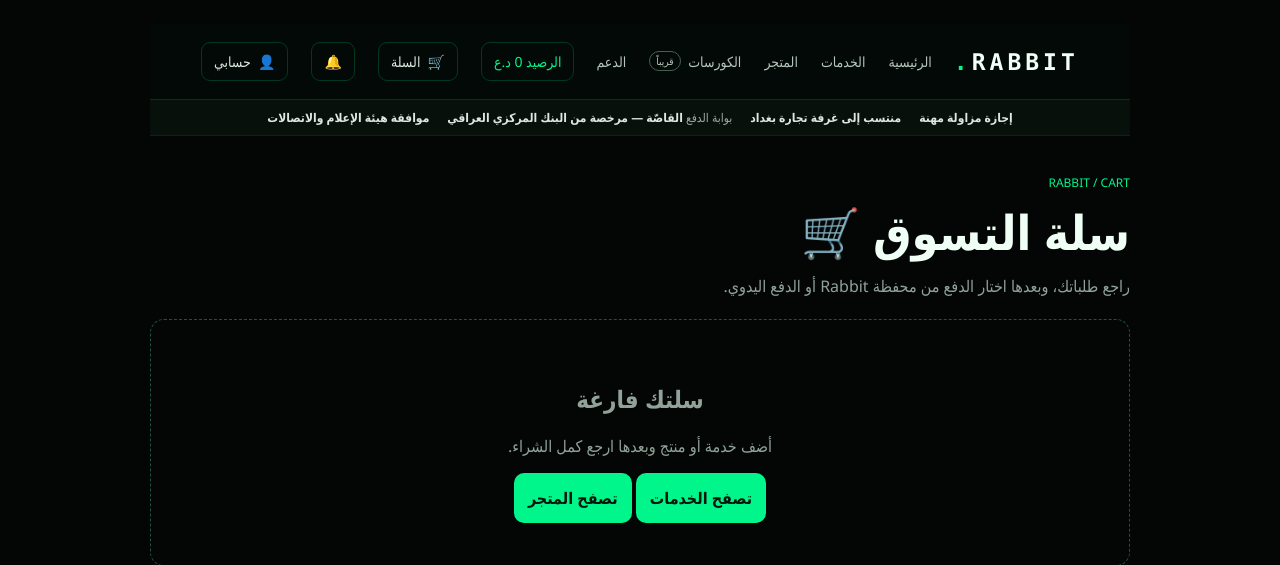
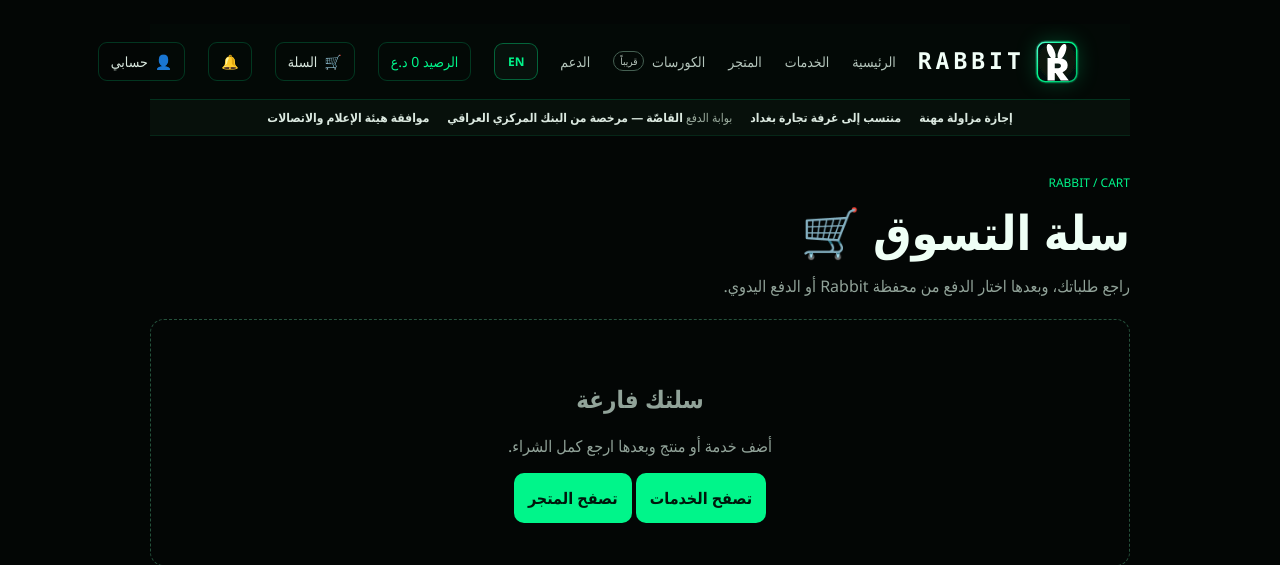
Before and after one commit to hkrh22816-byte/raddit_project, a Flask app: page /cart in a window 1280 px wide. Shown: the top 565 px of the page. Run offline with Flask 3, Linux system fonts and the light colour scheme; the visitor is signed in with stand-in values (Sample User, id 1); data comes from the database, SQL or seed files in the repository; data that the repository does not hold is empty; some libraries are stand-ins or nearby versions.

Commit message:
Add Rabbit logo and Arabic English language switch without changing site flows

```diff
--- a/templates/_site_header.html
+++ b/templates/_site_header.html
@@ -3,15 +3,18 @@
 #rabbitSiteHeader{position:sticky;top:0;z-index:10000;min-height:76px;width:100%;padding:10px clamp(14px,4vw,56px);display:grid;grid-template-columns:auto 1fr auto;align-items:center;gap:22px;background:rgba(4,10,7,.96);border-bottom:1px solid rgba(0,245,138,.18);backdrop-filter:blur(16px);color:#f2fff8;font:500 14px "Segoe UI",Tahoma,Arial,sans-serif}
 #rabbitSiteHeader a{color:inherit;text-decoration:none}
 #rabbitSiteHeader nav a::after{display:none}
-#rabbitSiteHeader .rabbit-brand{font:900 23px Consolas,monospace;letter-spacing:4px;color:#f2fff8;white-space:nowrap}
-#rabbitSiteHeader .rabbit-brand span{color:#00f58a}
+#rabbitSiteHeader .rabbit-brand{display:inline-flex;align-items:center;gap:10px;font:900 23px Consolas,monospace;letter-spacing:4px;color:#f2fff8;white-space:nowrap}
+#rabbitSiteHeader .rabbit-brand-logo{width:44px;height:44px;display:block;border-radius:11px;filter:drop-shadow(0 0 10px rgba(0,245,138,.22))}
+#rabbitSiteHeader .rabbit-brand-name{line-height:1}
 #rabbitSiteHeader .rabbit-main-links,#rabbitSiteHeader .rabbit-user-links{display:flex;align-items:center;gap:clamp(10px,1.8vw,24px)}
 #rabbitSiteHeader .rabbit-main-links{justify-content:center;color:#b4c5bb}
 #rabbitSiteHeader .rabbit-main-links a:hover,#rabbitSiteHeader .rabbit-user-links a:hover{color:#00f58a}
 #rabbitSiteHeader .rabbit-main-links a{white-space:nowrap}
 #rabbitSiteHeader .rabbit-soon{font-size:10px;color:#b9c7be;border:1px solid #456052;border-radius:20px;padding:2px 6px;margin-inline-start:4px;vertical-align:2px}
 #rabbitSiteHeader .rabbit-user-links{justify-content:flex-end}
-#rabbitSiteHeader .rabbit-action{display:inline-flex;align-items:center;justify-content:center;gap:7px;padding:9px 12px;border:1px solid rgba(0,245,138,.2);border-radius:9px;color:#d9e8df;white-space:nowrap}
+#rabbitSiteHeader .rabbit-action,#rabbitSiteHeader .rabbit-lang{display:inline-flex;align-items:center;justify-content:center;gap:7px;padding:9px 12px;border:1px solid rgba(0,245,138,.2);border-radius:9px;color:#d9e8df;white-space:nowrap}
+#rabbitSiteHeader .rabbit-lang{min-width:44px;background:#07110c;color:#00f58a;border-color:rgba(0,245,138,.36);font:900 12px "Segoe UI",Tahoma,Arial,sans-serif;cursor:pointer}
+#rabbitSiteHeader .rabbit-lang:hover{border-color:#00f58a;box-shadow:0 0 16px rgba(0,245,138,.12)}
 #rabbitSiteHeader .rabbit-login{background:#00df7d;border-color:#00df7d;color:#00170c!important;font-weight:800;padding-inline:16px}
 #rabbitSiteHeader .rabbit-wallet{color:#00f58a}
 #rabbitSiteHeader .rabbit-admin{color:#58d7ff;border-color:rgba(88,215,255,.28)}
@@ -30,11 +33,16 @@
 #rabbitHelpDock a{display:inline-flex;align-items:center;justify-content:center;gap:7px;min-height:42px;padding:9px 13px;border-radius:22px;text-decoration:none;box-shadow:0 5px 20px rgba(0,0,0,.32)}
 #rabbitHelpDock .help-site{background:#101d15;border:1px solid rgba(0,245,138,.45);color:#eafff3}
 #rabbitHelpDock .help-whatsapp{background:#087d50;border:1px solid #16bd78;color:#fff}
-@media(max-width:850px){ #rabbitSiteHeader{grid-template-columns:1fr auto;gap:8px 12px;padding:10px 14px;min-height:auto;font-size:15px}#rabbitSiteHeader .rabbit-brand{font-size:22px;grid-column:1;grid-row:1}#rabbitSiteHeader .rabbit-main-links{grid-column:1/-1;grid-row:2;justify-content:flex-start;overflow-x:auto;gap:18px;padding:8px 1px 3px;scrollbar-width:none}#rabbitSiteHeader .rabbit-main-links::-webkit-scrollbar{display:none}#rabbitSiteHeader .rabbit-main-links a{font-size:15px}#rabbitSiteHeader .rabbit-user-links{grid-column:2;grid-row:1;gap:8px}#rabbitSiteHeader .rabbit-action{min-height:42px;padding:9px 10px;font-size:14px}#rabbitSiteHeader .rabbit-wallet{display:none!important}#rabbitSiteHeader .rabbit-mobile-wallet{display:inline-flex;color:#00f58a;font-size:14px}#rabbitSiteHeader .rabbit-admin-label{display:none}#rabbitTrustStrip{justify-content:flex-start;flex-wrap:nowrap;overflow-x:auto;scrollbar-width:none;gap:14px;font-size:13px;padding:11px 14px}#rabbitTrustStrip::-webkit-scrollbar{display:none}#rabbitSocialFooter{padding-bottom:95px}}
-@media(max-width:430px){ #rabbitSiteHeader{padding:10px 11px;gap:8px 9px}#rabbitSiteHeader .rabbit-brand{font-size:20px;letter-spacing:3px}#rabbitSiteHeader .rabbit-main-links{gap:16px}#rabbitSiteHeader .rabbit-main-links a{font-size:14px}#rabbitSiteHeader .rabbit-user-links{gap:5px}#rabbitSiteHeader .rabbit-action{min-height:42px;padding:9px 8px;font-size:14px}#rabbitHelpDock{right:10px;left:10px;justify-content:center}#rabbitHelpDock a{flex:1;max-width:190px;font-size:14px}}
+html[dir="ltr"] #rabbitSiteHeader{direction:ltr}html[dir="ltr"] #rabbitTrustStrip{direction:ltr}
+@media(max-width:850px){ #rabbitSiteHeader{grid-template-columns:1fr auto;gap:8px 12px;padding:10px 14px;min-height:auto;font-size:15px}#rabbitSiteHeader .rabbit-brand{font-size:22px;grid-column:1;grid-row:1}#rabbitSiteHeader .rabbit-brand-logo{width:40px;height:40px}#rabbitSiteHeader .rabbit-main-links{grid-column:1/-1;grid-row:2;justify-content:flex-start;overflow-x:auto;gap:18px;padding:8px 1px 3px;scrollbar-width:none}#rabbitSiteHeader .rabbit-main-links::-webkit-scrollbar{display:none}#rabbitSiteHeader .rabbit-main-links a{font-size:15px}#rabbitSiteHeader .rabbit-user-links{grid-column:2;grid-row:1;gap:8px}#rabbitSiteHeader .rabbit-action,#rabbitSiteHeader .rabbit-lang{min-height:42px;padding:9px 10px;font-size:14px}#rabbitSiteHeader .rabbit-wallet{display:none!important}#rabbitSiteHeader .rabbit-mobile-wallet{display:inline-flex;color:#00f58a;font-size:14px}#rabbitSiteHeader .rabbit-admin-label{display:none}#rabbitTrustStrip{justify-content:flex-start;flex-wrap:nowrap;overflow-x:auto;scrollbar-width:none;gap:14px;font-size:13px;padding:11px 14px}#rabbitTrustStrip::-webkit-scrollbar{display:none}#rabbitSocialFooter{padding-bottom:95px}}
+@media(max-width:430px){ #rabbitSiteHeader{padding:10px 11px;gap:8px 9px}#rabbitSiteHeader .rabbit-brand{font-size:18px;letter-spacing:2px;gap:7px}#rabbitSiteHeader .rabbit-brand-logo{width:38px;height:38px}#rabbitSiteHeader .rabbit-main-links{gap:16px}#rabbitSiteHeader .rabbit-main-links a{font-size:14px}#rabbitSiteHeader .rabbit-user-links{gap:5px}#rabbitSiteHeader .rabbit-action,#rabbitSiteHeader .rabbit-lang{min-height:42px;padding:9px 8px;font-size:13px}#rabbitHelpDock{right:10px;left:10px;justify-content:center}#rabbitHelpDock a{flex:1;max-width:190px;font-size:14px}}
 </style>
+<script src="{{ url_for('static', filename='rabbit_i18n.js') }}" defer></script>
 <header id="rabbitSiteHeader">
-  <a class="rabbit-brand" href="{{ url_for('home') }}">RABBIT<span>.</span></a>
+  <a class="rabbit-brand" href="{{ url_for('home') }}" aria-label="RABBIT">
+    <img class="rabbit-brand-logo" src="{{ url_for('static', filename='rabbit-logo.svg') }}" alt="RABBIT logo">
+    <span class="rabbit-brand-name">RABBIT</span>
+  </a>
   <nav class="rabbit-main-links" aria-label="التنقل الرئيسي">
     {% if current_user.is_authenticated %}<a class="rabbit-mobile-wallet" href="{{ url_for('account') }}">الرصيد: {{ header_wallet_balance }}</a>{% endif %}
     <a href="{{ url_for('home') }}">الرئيسية</a>
@@ -44,6 +52,7 @@
     <a href="{{ url_for('support') }}">الدعم</a>
   </nav>
   <div class="rabbit-user-links">
+    <button id="rabbitLangToggle" class="rabbit-lang" type="button" aria-label="التبديل إلى الإنجليزية" title="English">EN</button>
     {% if current_user.is_authenticated %}
       <a class="rabbit-action rabbit-wallet" href="{{ url_for('account') }}">الرصيد {{ header_wallet_balance }}</a>
       <a class="rabbit-action" href="{{ url_for('cart') }}" aria-label="سلة التسوق">🛒 <span>السلة{% if header_cart_count %} ({{ header_cart_count }}){% endif %}</span></a>
```
